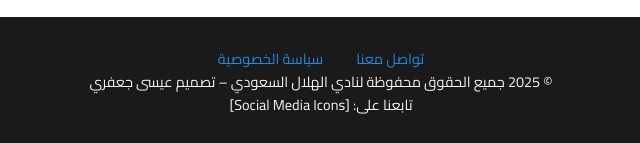
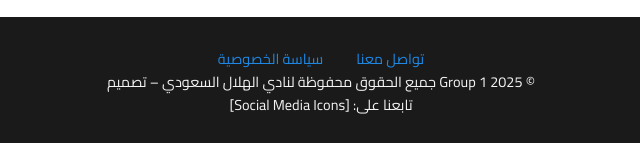
Before and after one commit to AbdullahK-design/Alhilal-webside, a plain HTML site: page index.html in a window 1280 px wide. Shown: the part 3939-4082 px from the top of the page, 319-959 px from the left. Drawn offline with Linux system fonts and the light colour scheme.

Commit message:
Update index.html

```diff
--- a/index.html
+++ b/index.html
@@ -158,7 +158,7 @@
             <a href="#">تواصل معنا</a>
             <a href="#">سياسة الخصوصية</a>
         </div>
-        <p>© 2025 جميع الحقوق محفوظة لنادي الهلال السعودي – تصميم عيسى جعفري </p>
+        <p>© 2025 Group 1 جميع الحقوق محفوظة لنادي الهلال السعودي – تصميم   </p>
         <p>تابعنا على: [Social Media Icons]</p>
     </div>
 </footer>
```
